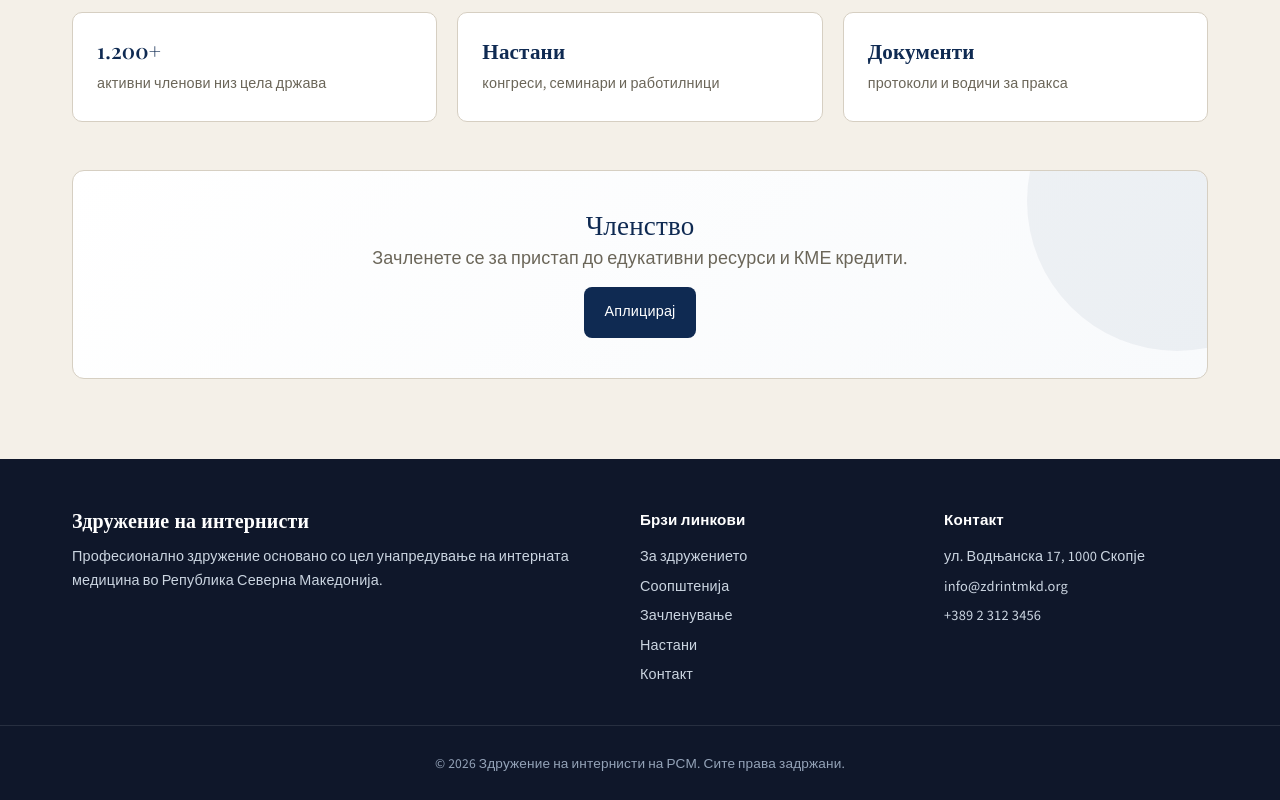
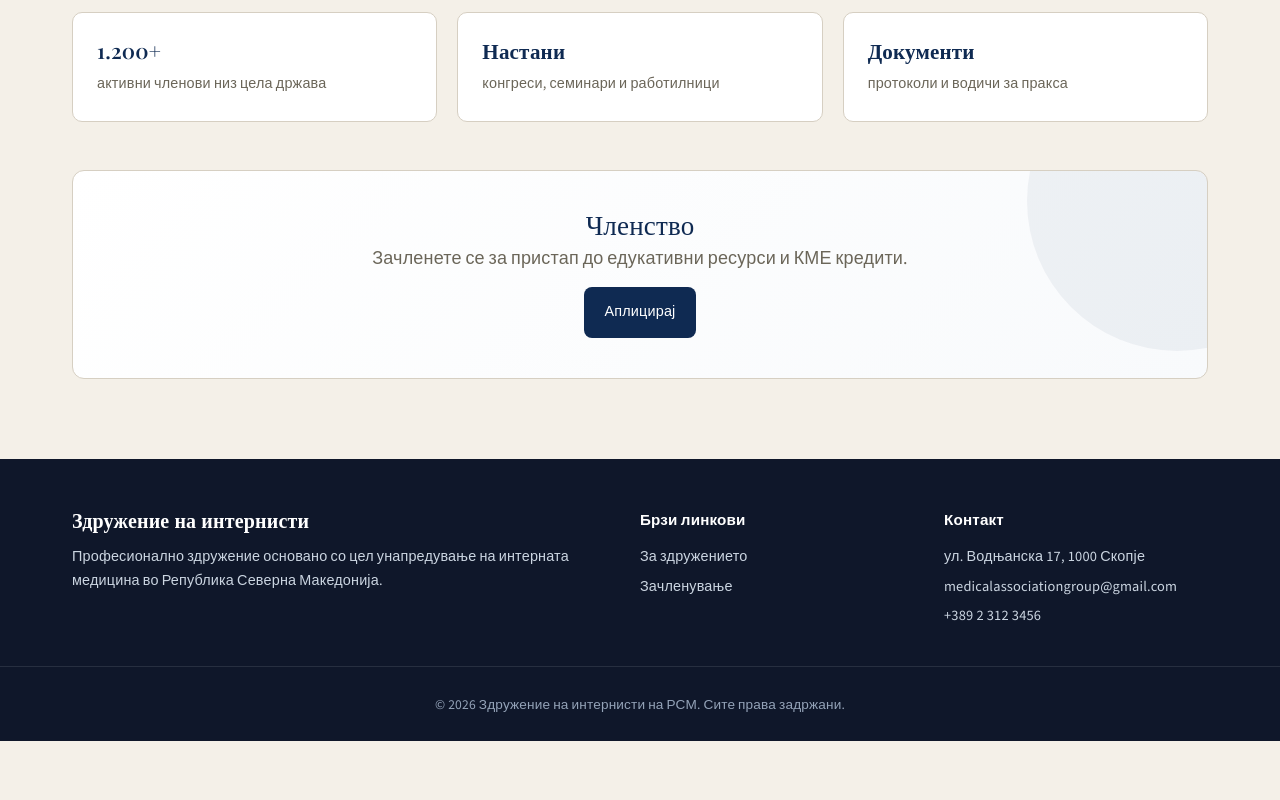
Before and after one commit to EvgenijaSotiroska/medical-association-app, a React (Vite) app in the folder frontend/: page / in a window 1280 px wide. Shown: the part 655-1455 px from the top of the page. After the commit the page ends 1396 px from the top, so only its background shows below. Built offline with nearby package versions, Linux system fonts and the light colour scheme.

Commit message:
edit homepage

```diff
--- a/frontend/src/ui/pages/home/HomePage.css
+++ b/frontend/src/ui/pages/home/HomePage.css
@@ -293,6 +293,16 @@
     color: #94a3b8;
 }
 
+.home-footer__col a {
+    color: #cbd5e1;
+    text-decoration: none;
+}
+
+.home-footer__col a:hover {
+    text-decoration: none;
+    color: #cbd5e1;
+}
+
 @media (max-width: 900px) {
 
     .home-hero {
--- a/frontend/src/ui/pages/home/HomePage.jsx
+++ b/frontend/src/ui/pages/home/HomePage.jsx
@@ -2,6 +2,8 @@ import {Link} from "react-router";
 import "./HomePage.css";
 
 export default function HomePage() {
+    const isAuthenticated = !!localStorage.getItem("token");
+
     return (
         <div className="home-page">
 
@@ -22,8 +24,13 @@ export default function HomePage() {
                     </p>
 
                     <div className="home-hero__actions">
-                        <Link to="/register" className="btn primary">Стани член</Link>
-
+                        {!isAuthenticated ? (
+                            <Link to="/register" className="btn primary">
+                                Стани член
+                            </Link>
+                        ) : (
+                            <p className="home-welcome">Добредојде!</p>
+                        )}
                     </div>
                 </div>
 
@@ -57,7 +64,8 @@ export default function HomePage() {
                 </div>
             </section>
 
-            <section className="home-page__section">
+            {!isAuthenticated && (
+                <section className="home-page__section">
                 <div className="home-cta">
 
                     <h2>Членство</h2>
@@ -70,6 +78,7 @@ export default function HomePage() {
                     </Link>
                 </div>
             </section>
+            )}
 
             <footer className="home-footer">
 
@@ -86,18 +95,40 @@ export default function HomePage() {
                     <div className="home-footer__col">
                         <h4>Брзи линкови</h4>
                         <ul>
-                            <li>За здружението</li>
-                            <li>Соопштенија</li>
-                            <li>Зачленување</li>
-                            <li>Настани</li>
-                            <li>Контакт</li>
+                            <li>
+                                <Link to="/">За здружението</Link>
+                            </li>
+
+                            {isAuthenticated && (
+                                <>
+                                    <li>
+                                        <Link to="/announcements">
+                                            Соопштенија
+                                        </Link>
+                                    </li>
+
+                                    <li>
+                                        <Link to="/announcements">
+                                            Настани
+                                        </Link>
+                                    </li>
+                                </>
+                            )}
+
+                            {!isAuthenticated && (
+                                <li>
+                                    <Link to="/register">
+                                        Зачленување
+                                    </Link>
+                                </li>
+                            )}
                         </ul>
                     </div>
 
                     <div className="home-footer__col">
                         <h4>Контакт</h4>
                         <p>ул. Водњанска 17, 1000 Скопје</p>
-                        <p>info@zdrintmkd.org</p>
+                        <p>medicalassociationgroup@gmail.com</p>
                         <p>+389 2 312 3456</p>
                     </div>
 
```
